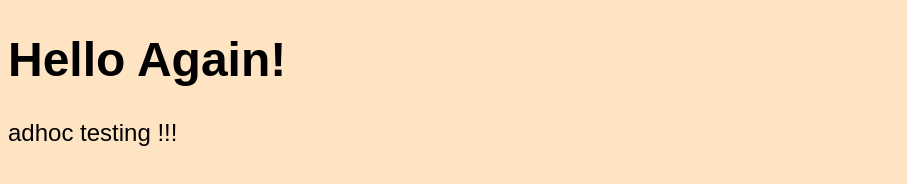
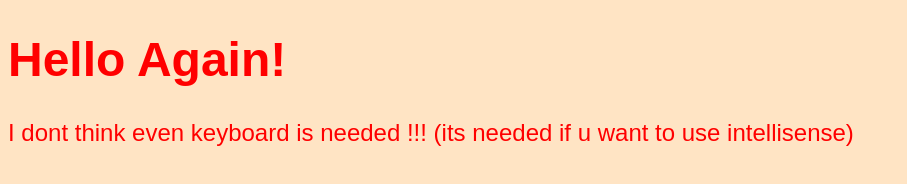
Before and after one commit to xprmntlst/Cs-xprmnts, a website built with Parcel: page index.html in a window 1280 px wide. Shown: the whole page, without its empty margins (0-907 px from the left). Built offline with nearby package versions, Linux system fonts and the light colour scheme.

Commit message:
Just device

```diff
--- a/src/index.js
+++ b/src/index.js
@@ -3,6 +3,7 @@ import "./styles.css";
 document.getElementById("app").innerHTML = `
 <h1>Hello Again!</h1>
 <div>
-  adhoc testing !!!
+  I dont think even keyboard is needed !!!
+  (its needed if u want to use intellisense)
 </div>
 `;
--- a/src/styles.css
+++ b/src/styles.css
@@ -2,4 +2,5 @@ body {
   font-family: sans-serif;
   background-color: bisque;
   font-size: 1.5em;
+  color: red;
 }
```
